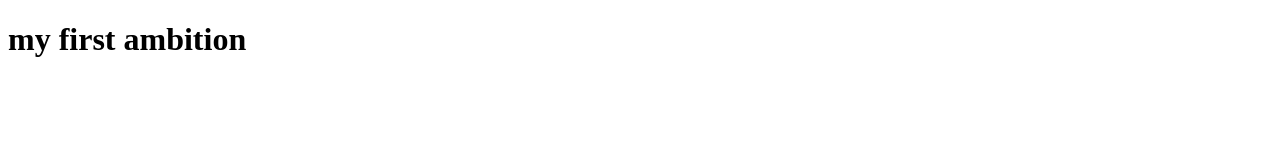
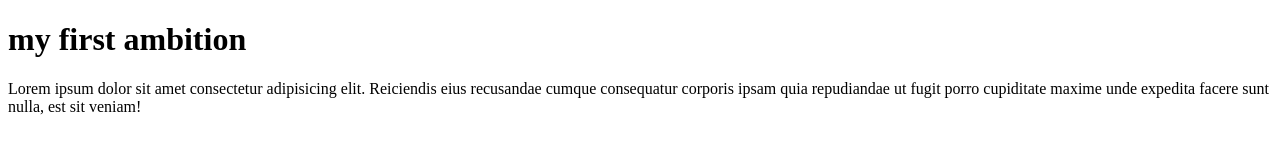
Before and after one commit to shakib8880/shakibur-project-github, a plain HTML site: page index.html in a window 1280 px wide. Drawn offline with Linux system fonts and the light colour scheme.

Commit message:
added shakibur

```diff
--- a/index.html
+++ b/index.html
@@ -7,5 +7,7 @@
 </head>
 <body>
     <h1>my first ambition</h1>
+    <p>Lorem ipsum dolor sit amet consectetur adipisicing elit. Reiciendis eius recusandae cumque consequatur corporis ipsam quia repudiandae ut fugit porro cupiditate maxime unde expedita facere sunt nulla, est sit veniam!</p>
+
 </body>
 </html>
```
